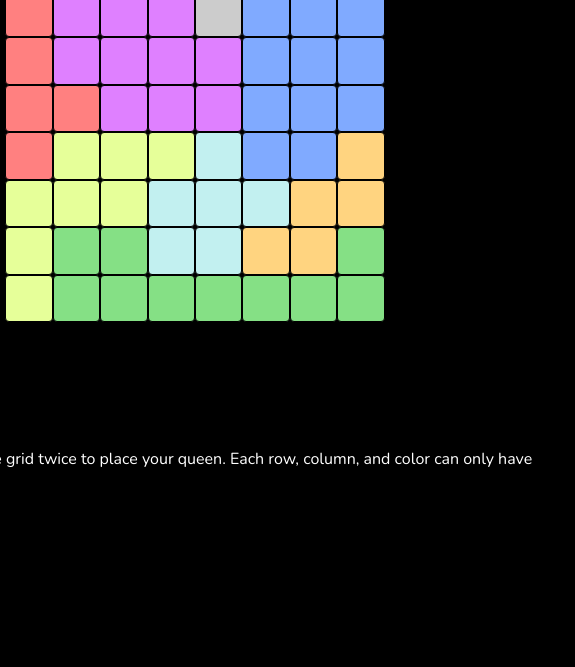
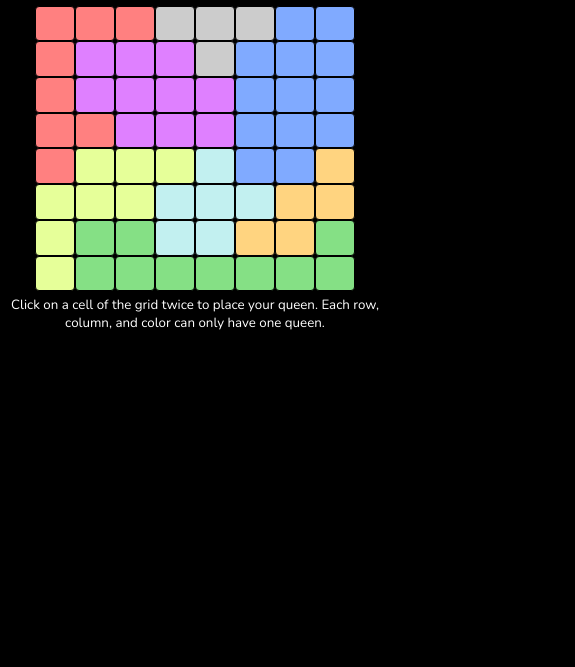
Before and after one commit to Stagnant09/8Queens-JS, a plain HTML site: page index.html in a window 390 px wide. Shown: the part 193-860 px from the top of the page, 575 px wide, since content can reach past the window. Drawn offline with nearby package versions, Linux system fonts and the light colour scheme.

Commit message:
Added responsive design

```diff
--- a/style.css
+++ b/style.css
@@ -73,3 +73,27 @@
     background-color: rgb(230, 230, 230);
     cursor: pointer;
 }
+
+.rules {
+    text-align: center;
+    font-size: small;
+    width: 800px;
+}
+
+/*Mobile Phones*/
+@media only screen and (max-width: 600px) {
+    .containerCentralGrid {
+        height: 65vh;
+        width: 55vh;
+    }
+    .centralGrid {
+        height: 38vh;
+        width: 38vh;
+    }
+    .rules {
+        width: 400px;
+        text-align: center;
+        height: 30vh;
+        font-size: smaller;
+    }
+}
```
